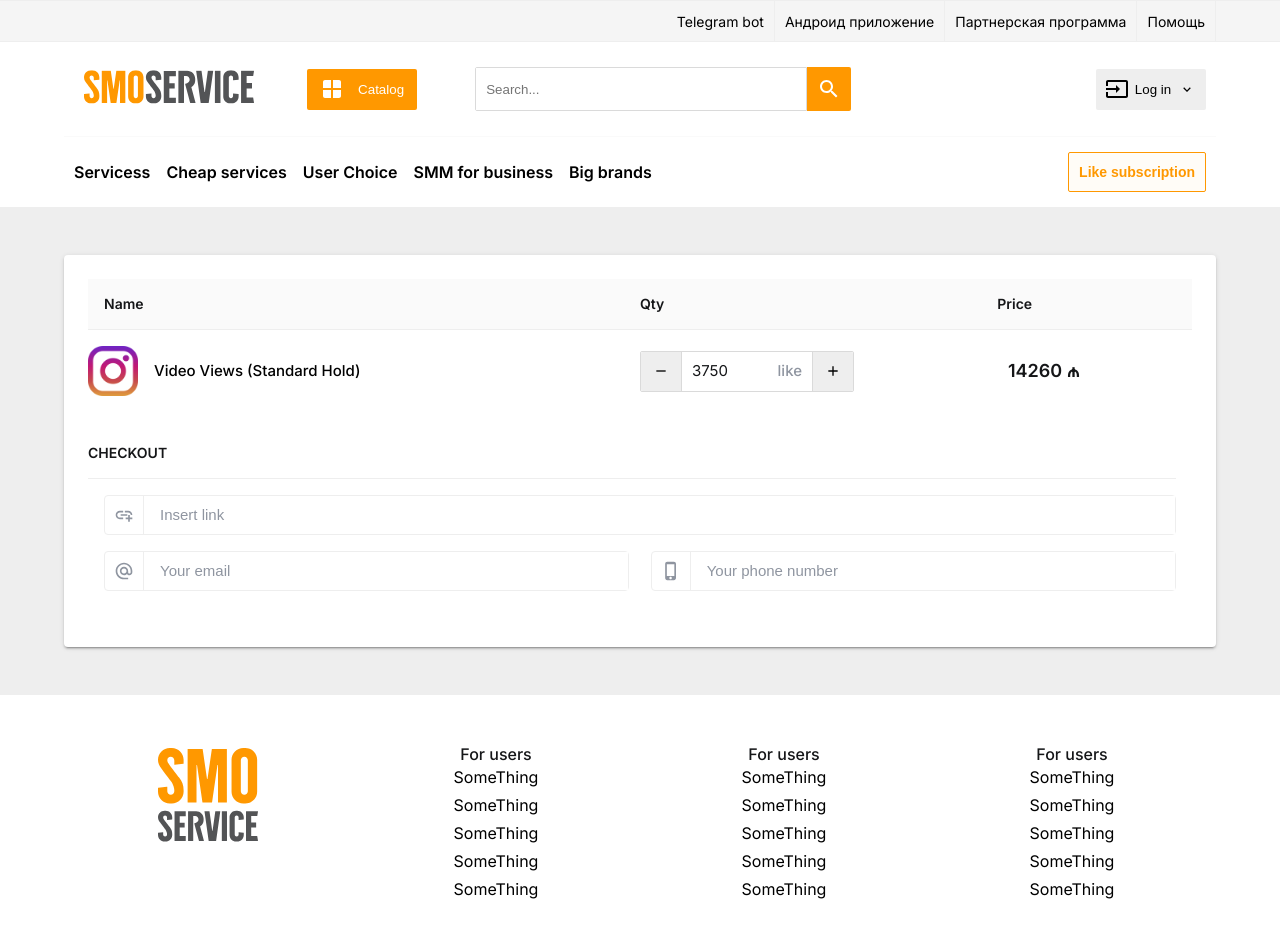
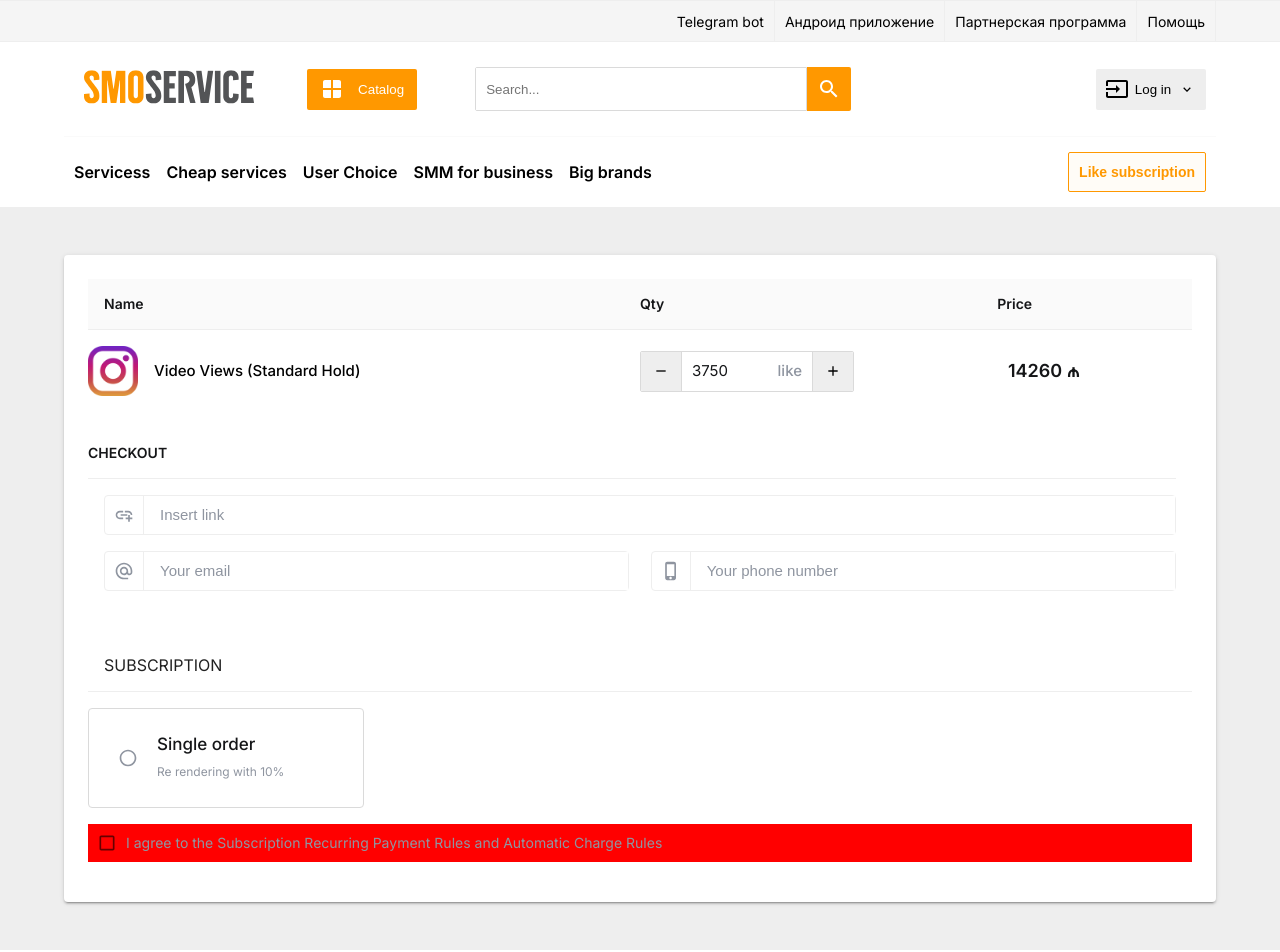
Before and after one commit to vusales/flegriseo, a Next.js app: page /order in a window 1280 px wide. Shown: the top 952 px of the page. Built offline with nearby package versions, Linux system fonts and the light colour scheme.

Commit message:
subscriptions uncompleted

```diff
--- a/components/OrderCheckoutComponent/index.js
+++ b/components/OrderCheckoutComponent/index.js
@@ -14,7 +14,7 @@
             <Grid container spacing={2} p={2}  >
                 <Grid item  xs={12} p={2} pl={0} className={styles.titleBorder}>
                     <div className={styles.cover}>
-                        <p className={styles.title} >Checkout</p>
+                        <p className={styles.title}>Checkout</p>
                     </div>
                 </Grid>
                 <Grid item  xs={12}>
--- /dev/null
+++ b/components/OrderSubscriptions/index.js
@@ -0,0 +1,35 @@
+import React from "react"
+import styles from "./index.module.scss";
+import { Grid , Checkbox } from "@mui/material";
+import SingleSubscription from "../SingleSubscription";
+
+const label = { inputProps: { 'aria-label': 'Agreement' } }
+
+
+const OrderSubscriptions  = () => {
+
+    return (
+        <Grid item xs={12}>
+            <Grid container >
+                <Grid item xs={12} p={2} mb={2} className={styles.border}>
+                    <p>SUBSCRIPTION</p>
+                </Grid>
+                <Grid item xs={3}>
+                    <SingleSubscription />
+                </Grid>
+                <Grid item xs={12} pb={2} pt={2}>
+                    <div className={styles.agreementCon}>
+                        <Checkbox
+                        className={styles.checkbox}
+                        {...label}
+                        sx={{ '& .MuiSvgIcon-root': { fontSize: 20 } }}
+                        />
+                        <p>I agree to the Subscription Recurring Payment Rules and Automatic Charge Rules</p>
+                    </div>
+                </Grid>
+            </Grid>
+        </Grid>
+    )
+}
+
+export default OrderSubscriptions;
--- /dev/null
+++ b/components/OrderSubscriptions/index.module.scss
@@ -0,0 +1,19 @@
+@import "../../utils/colors.scss";
+@import "../../utils/mixins.scss";
+
+.border {
+    border-bottom: 1px solid $gray;
+}
+
+.agreementCon {
+    display: flex;
+    align-items: center;
+    width: 100%;
+    background-color: red;
+
+    >p {
+        @include text;
+        color: $infotext;
+
+    }
+}
--- /dev/null
+++ b/components/SingleSubscription/index.js
@@ -0,0 +1,48 @@
+import React from "react"
+import styles from "./index.module.scss";
+import { Grid , Radio , Checkbox  } from "@mui/material";
+
+
+
+
+const SingleSubscription = () =>{
+
+
+    const controlProps = (item) => ({
+        // checked: selectedValue === item,
+        // onChange: handleChange,
+        // value: item,
+        name: 'size-radio-button-order',
+        inputProps: { 'aria-label': item },
+    });
+
+    return (
+        <>
+            <div className={styles.singleSubscriptionContainer}>
+                <div>
+                    <Radio
+                    {...controlProps()}
+                    size="small"
+                    className={styles.radio}
+                    sx={{
+                        color: "#8f95a0",
+                        '& .MuiSvgIcon-root': { fontSize: 20 } ,
+                        '&.Mui-checked': {
+                        //   color: "#8f95a0",
+                        },
+                    }}
+                    />
+                </div>
+                <div>
+                    <p className={styles.title}>Single order</p>
+                    <p>Re rendering with 10%</p>
+                </div>
+            </div>
+
+        </>
+
+    )
+}
+
+
+export default SingleSubscription ;
--- /dev/null
+++ b/components/SingleSubscription/index.module.scss
@@ -0,0 +1,55 @@
+@import "../../utils/colors.scss";
+@import "../../utils/mixins.scss";
+
+.singleSubscriptionContainer {
+    width: 100%;
+    height: 100px;
+    display: flex;
+    padding: 10px;
+    border: 1px solid $border;
+    border-radius: 4px;
+
+    >div {
+        height: 100%;
+        @include center ;
+        flex-direction: column;
+        align-items: flex-start;
+
+        &:first-child {
+            // @include center ;
+            padding: 10px;
+        }
+
+        &:last-child {
+            >p {
+                @include text ;
+                color: $infotext;
+                font-size: 12px;
+            }
+
+            >.title {
+                font-size: 17px;
+                font-weight: 500;
+                line-height: 18px;
+                margin-bottom: 10px;
+                color: $text;
+            }
+
+        }
+
+    }
+
+
+}
+
+.agreementCon {
+    display: flex;
+    width: 100%;
+    background-color: red;
+
+    >p {
+        @include text;
+        color: $infotext;
+
+    }
+}
--- a/pages/order/index.js
+++ b/pages/order/index.js
@@ -4,6 +4,7 @@
 import CommonLayout from "../../layout/commonLayout";
 import OrderListComponent from "../../components/OrderListComponent";
 import OrderCheckoutComponent from "../../components/OrderCheckoutComponent";
+import OrderSubscriptions from "../../components/OrderSubscriptions";
 
 const Order = () => {
     return (
@@ -13,6 +14,7 @@
                     <Grid container spacing={2} >
                         <OrderListComponent />
                         <OrderCheckoutComponent />
+                        <OrderSubscriptions />
                     </Grid>
                 </Paper>
             </Container>
```
